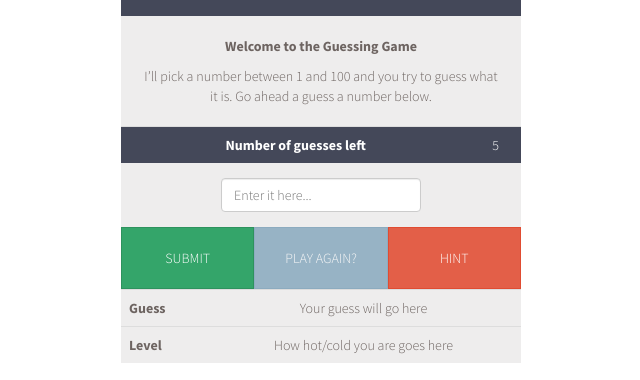
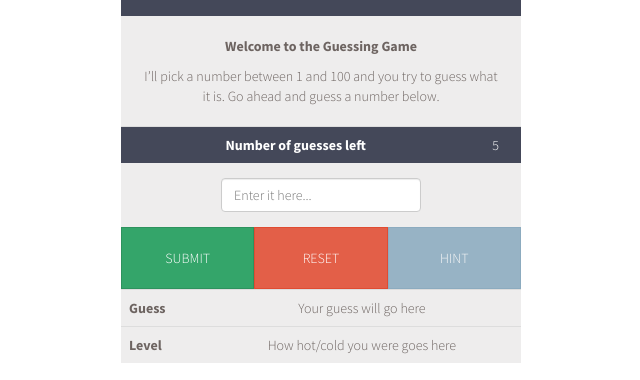
Before and after one commit to vincenzomerolla/guessing-game, a website: page dist/index.html in a window 1280 px wide. Shown: the part 84-464 px from the top of the page, without its empty margins (319-959 px from the left). Drawn offline with Linux system fonts and the light colour scheme; files whose address does not match are found by name.

Commit message:
Updated dist folder

```diff
--- a/dist/index.html
+++ b/dist/index.html
@@ -30,7 +30,7 @@
               <div class="game-info text-center">
                 <p><strong>Welcome to the Guessing Game</strong></p>
 
-                I&rsquo;ll pick a number between 1 and 100 and you try to guess what it is. Go ahead a guess a number below.
+                I&rsquo;ll pick a number between 1 and 100 and you try to guess what it is. Go ahead and guess a number below.
               </div>
               <div class="">
                 <table class="table" >
@@ -53,10 +53,10 @@
                 <button class="btn btn-success" id="submit-guess" type="button">SUBMIT</button>
               </div>
               <div class="col-xs-4 padding-reset">
-                <button class="btn btn-primary" id="play-again" type="button" disabled><span class="hidden-xs">PLAY</span> AGAIN?</button>
+                <button class="btn btn-danger" id="play-again" type="button">RESET</button>
               </div>
               <div class="col-xs-4 padding-reset">
-                <button type="button" tabindex="0" class="btn btn-danger" id="hint" data-container="body" data-placement="top" data-toggle="popover" data-trigger="click"> HINT</button>
+                <button type="button" tabindex="0" class="btn btn-primary" id="hint" data-container="body" data-placement="top" data-toggle="popover" data-trigger="click" disabled> HINT</button>
               </div>
 
 
@@ -68,7 +68,7 @@
                   </tr>
                   <tr id="level">
                     <th scope="row">Level</th>
-                    <td class="filler-text">How hot/cold you are goes here</td>
+                    <td class="filler-text">How hot/cold you were goes here</td>
                   </tr>
                 </tbody>
               </table>
```
Also changed, not shown: dist/scripts/main.js (+1 -1 lines).
